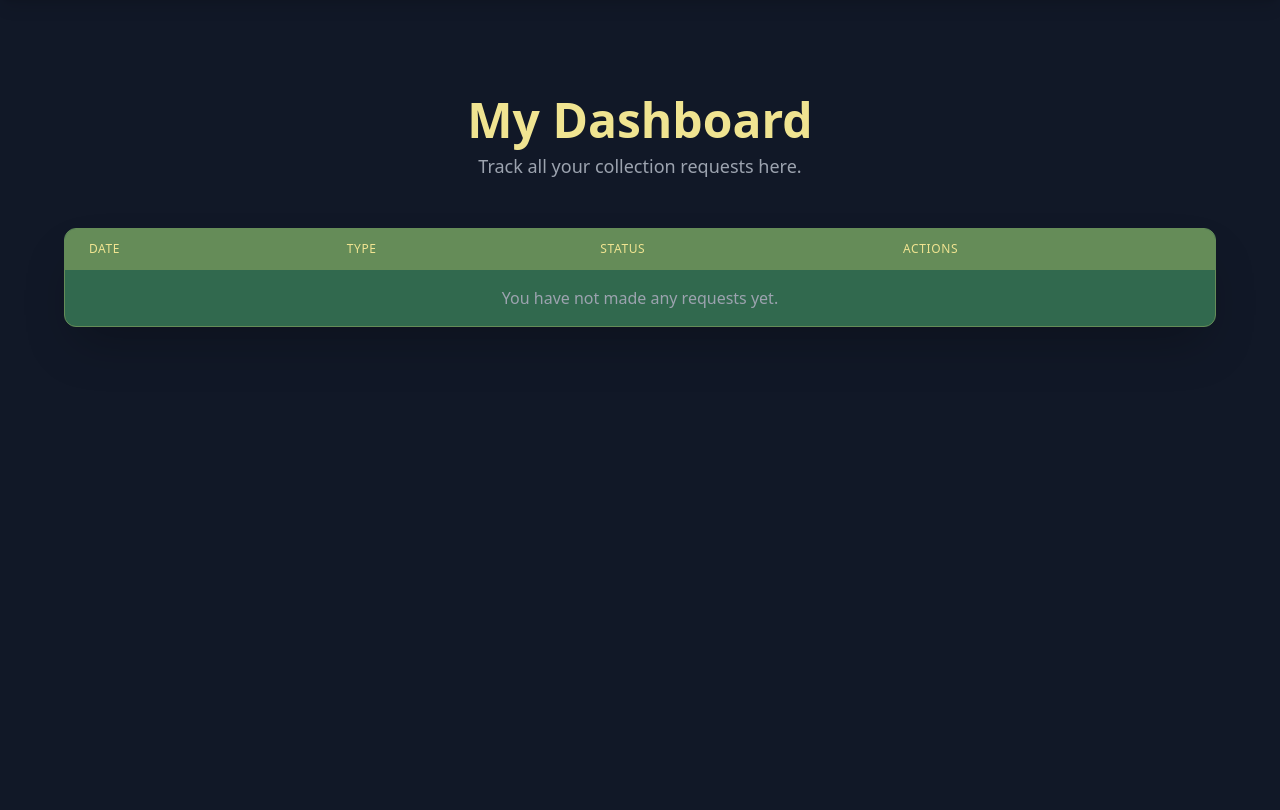
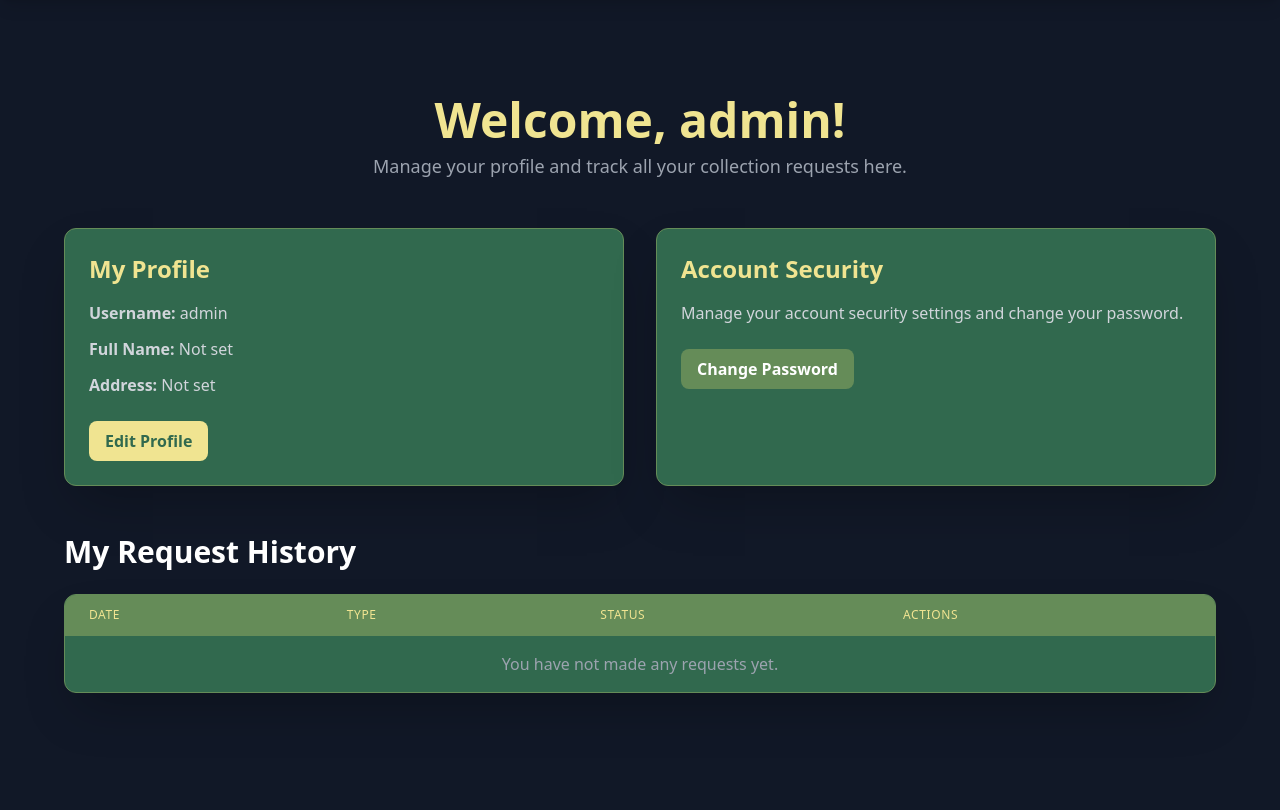
Before and after one commit to Alwin42/Project_100, a Django app: page /dashboard/ in a window 1280 px wide. Shown: the part 72-882 px from the top of the page. Run offline with Django 5.2, Linux system fonts and the light colour scheme; a user stored in the database is signed in; data comes from the database, SQL or seed files in the repository; both versions use the stored data as it was after the commit; some libraries are stand-ins or nearby versions.

Commit message:
Added user details & password change options in dashboard page

```diff
--- a/Eco-Sync/App/urls.py
+++ b/Eco-Sync/App/urls.py
@@ -9,7 +9,7 @@ urlpatterns = [
     path('admin/', admin.site.urls),
     path('', views.home, name='home'),
     path('about/', views.about, name='about'),
-    path('service/', views.service, name='service'), # This view is now updated
+    path('service/', views.service, name='service'),
     path('contact/', views.contact, name='contact'),
     path('login/', views.login, name='login'),
     path('register/', views.register, name='register'),
@@ -17,6 +17,8 @@ urlpatterns = [
     path('dashboard/', views.dashboard, name='dashboard'),
     path('request/cancel/<int:request_id>/', views.cancel_request, name='cancel_request'),
     path('request/review/<int:request_id>/', views.add_review, name='add_review'),
+    path('profile/edit/', views.profile_edit, name='profile_edit'),
+    path('profile/password/', views.password_change, name='password_change'),
 ]
 # This serves media files in development mode
 if settings.DEBUG:
--- a/Eco-Sync/main/forms.py
+++ b/Eco-Sync/main/forms.py
@@ -1,8 +1,9 @@
 # main/forms.py
 from django import forms
-from django.contrib.auth.forms import UserCreationForm, AuthenticationForm
-# --- IMPORT YOUR MODELS ---
-from .models import CollectionRequest, IllegalDumpingReport, Review, WasteType
+# UPDATED: Added PasswordChangeForm
+from django.contrib.auth.forms import UserCreationForm, AuthenticationForm, PasswordChangeForm
+# UPDATED: Added UserProfile
+from .models import CollectionRequest, IllegalDumpingReport, Review, WasteType, UserProfile
 
 # Define the Tailwind classes
 text_input_class = "w-full bg-eco-medium-green border-eco-medium-green text-white rounded-lg p-3 focus:ring-2 focus:ring-eco-light-yellow focus:border-eco-light-yellow transition"
@@ -11,14 +12,50 @@ textarea_class = text_input_class
 select_class = text_input_class
 
 # --- (Your CustomRegistrationForm and CustomLoginForm are here) ---
-# ... (keep them exactly as they are) ...
 class CustomRegistrationForm(UserCreationForm):
-    # ... (your existing code) ...
-    pass
+    # We add the widgets here
+    username = forms.CharField(
+        label="Username",
+        widget=forms.TextInput(attrs={
+            'class': text_input_class,
+            'placeholder': 'Your Username'
+        })
+    )
+    password = forms.CharField(
+        label="Password",
+        widget=forms.PasswordInput(attrs={
+            'class': password_input_class,
+            'placeholder': 'Your Password'
+        })
+    )
+    password2 = forms.CharField(
+        label="Confirm Password",
+        widget=forms.PasswordInput(attrs={
+            'class': password_input_class,
+            'placeholder': 'Confirm Your Password'
+        })
+    )
+
+    class Meta(UserCreationForm.Meta):
+        model = UserCreationForm.Meta.model
+        fields = ("username",) # The fields are handled above
 
 class CustomLoginForm(AuthenticationForm):
-    # ... (your existing code) ...
-    pass
+    # This form is already styled from our previous step
+    username = forms.CharField(
+        label="Username",
+        widget=forms.TextInput(attrs={
+            'class': text_input_class,
+            'placeholder': 'Your Username'
+        })
+    )
+    password = forms.CharField(
+        label="Password",
+        widget=forms.PasswordInput(attrs={
+            'class': password_input_class,
+            'placeholder': 'Your Password'
+        })
+    )
 
 
 # --- ADD THESE NEW FORMS ---
@@ -91,3 +128,50 @@ class ReviewForm(forms.ModelForm):
     class Meta:
         model = Review
         fields = ['rating', 'feedback']
+
+class UserProfileForm(forms.ModelForm):
+    full_name = forms.CharField(
+        label="Full Name",
+        widget=forms.TextInput(attrs={
+            'class': 'w-full bg-eco-medium-green border-eco-medium-green text-white rounded-lg p-3 focus:ring-2 focus:ring-eco-light-yellow focus:border-eco-light-yellow transition',
+            'placeholder': 'Your Full Name'
+        })
+    )
+    address = forms.CharField(
+        label="Address",
+        widget=forms.Textarea(attrs={
+            'class': 'w-full bg-eco-medium-green border-eco-medium-green text-white rounded-lg p-3 focus:ring-2 focus:ring-eco-light-yellow focus:border-eco-light-yellow transition',
+            'rows': 4,
+            'placeholder': 'Your Address'
+        })
+    )
+
+    class Meta:
+        model = UserProfile
+        fields = ['full_name', 'address']
+
+
+class CustomPasswordChangeForm(PasswordChangeForm):
+    # Apply styling to the default password change form
+
+    old_password = forms.CharField(
+        label="Old Password",
+        widget=forms.PasswordInput(attrs={
+            'class': 'w-full bg-eco-medium-green border-eco-medium-green text-white rounded-lg p-3 focus:ring-2 focus:ring-eco-light-yellow focus:border-eco-light-yellow transition',
+            'placeholder': 'Your Old Password'
+        })
+    )
+    new_password1 = forms.CharField(
+        label="New Password",
+        widget=forms.PasswordInput(attrs={
+            'class': 'w-full bg-eco-medium-green border-eco-medium-green text-white rounded-lg p-3 focus:ring-2 focus:ring-eco-light-yellow focus:border-eco-light-yellow transition',
+            'placeholder': 'Your New Password'
+        })
+    )
+    new_password2 = forms.CharField(
+        label="Confirm New Password",
+        widget=forms.PasswordInput(attrs={
+            'class': 'w-full bg-eco-medium-green border-eco-medium-green text-white rounded-lg p-3 focus:ring-2 focus:ring-eco-light-yellow focus:border-eco-light-yellow transition',
+            'placeholder': 'Confirm Your New Password'
+        })
+    )
--- a/Eco-Sync/main/views.py
+++ b/Eco-Sync/main/views.py
@@ -1,6 +1,7 @@
 # main/views.py
 from django.shortcuts import render, redirect, get_object_or_404
-from django.contrib.auth import login as auth_login, authenticate, logout
+# UPDATED: Added update_session_auth_hash
+from django.contrib.auth import login as auth_login, authenticate, logout, update_session_auth_hash
 from django.contrib import messages
 from django.contrib.auth.decorators import login_required
 
@@ -10,7 +11,9 @@ from .forms import (
     CustomLoginForm,
     CollectionRequestForm,
     IllegalDumpingReportForm,
-    ReviewForm
+    ReviewForm,
+    UserProfileForm,              # <-- ADDED THIS
+    CustomPasswordChangeForm      # <-- ADDED THIS
 )
 # --- Import all models needed ---
 from .models import (
@@ -105,7 +108,10 @@ def service(request):
     report_form = IllegalDumpingReportForm()
 
     # Get latest 3 requests for the "Collection Status" box
-    latest_requests = CollectionRequest.objects.filter(user=request.user).order_by('-requested_at')[:3]
+    # Check if user is authenticated before filtering
+    latest_requests = []
+    if request.user.is_authenticated:
+        latest_requests = CollectionRequest.objects.filter(user=request.user).order_by('-requested_at')[:3]
 
     context = {
         'request_form': request_form,
@@ -167,3 +173,37 @@ def add_review(request, request_id):
         'req_to_review': req_to_review
     }
     return render(request, 'add_review.html', context)
+
+@login_required
+def profile_edit(request):
+    # The form is pre-filled with the user's existing profile data
+    if request.method == 'POST':
+        form = UserProfileForm(request.POST, instance=request.user.profile)
+        if form.is_valid():
+            form.save()
+            messages.success(request, 'Your profile has been updated successfully!')
+            return redirect('dashboard')
+    else:
+        form = UserProfileForm(instance=request.user.profile)
+
+    return render(request, 'profile_edit.html', {'form': form})
+
+
+@login_required
+def password_change(request):
+    if request.method == 'POST':
+        form = CustomPasswordChangeForm(user=request.user, data=request.POST)
+        if form.is_valid():
+            user = form.save()
+            # Important! Updates the user's session so they don't get logged out
+            update_session_auth_hash(request, user)
+            messages.success(request, 'Your password was successfully updated!')
+            return redirect('dashboard')
+        else:
+            for field, errors in form.errors.items():
+                for error in errors:
+                    messages.error(request, error)
+    else:
+        form = CustomPasswordChangeForm(user=request.user)
+
+    return render(request, 'password_change.html', {'form': form})
--- a/Eco-Sync/templates/dashboard.html
+++ b/Eco-Sync/templates/dashboard.html
@@ -7,8 +7,8 @@
     <div class="container mx-auto px-4 sm:px-6 lg:px-8 py-16">
 
         <div class="text-center mb-12">
-            <h1 class="text-4xl md:text-5xl font-extrabold mb-2 text-eco-light-yellow">My Dashboard</h1>
-            <p class="text-lg text-gray-400">Track all your collection requests here.</p>
+            <h1 class="text-4xl md:text-5xl font-extrabold mb-2 text-eco-light-yellow">Welcome, {{ user.username }}!</h1>
+            <p class="text-lg text-gray-400">Manage your profile and track all your collection requests here.</p>
         </div>
 
         {% if messages %}
@@ -25,6 +25,32 @@
             </div>
         {% endif %}
 
+        <div class="grid grid-cols-1 md:grid-cols-2 gap-8 mb-12">
+
+            <div class="bg-eco-dark-green rounded-xl shadow-2xl border border-eco-medium-green p-6">
+                <h2 class="text-2xl font-bold text-eco-light-yellow mb-4">My Profile</h2>
+                <div class="space-y-3 text-gray-300">
+                    <p><strong>Username:</strong> {{ user.username }}</p>
+                    <p><strong>Full Name:</strong> {{ user.profile.full_name|default:'Not set' }}</p>
+                    <p><strong>Address:</strong> {{ user.profile.address|default:'Not set'|linebreaksbr }}</p>
+                </div>
+                <a href="{% url 'profile_edit' %}" class="mt-6 inline-block bg-eco-light-yellow text-eco-dark-green hover:bg-eco-olive font-semibold py-2 px-4 rounded-lg transition duration-300">
+                    Edit Profile
+                </a>
+            </div>
+
+            <div class="bg-eco-dark-green rounded-xl shadow-2xl border border-eco-medium-green p-6">
+                <h2 class="text-2xl font-bold text-eco-light-yellow mb-4">Account Security</h2>
+                <div class="space-y-3 text-gray-300">
+                    <p>Manage your account security settings and change your password.</p>
+                </div>
+                <a href="{% url 'password_change' %}" class="mt-6 inline-block bg-eco-medium-green text-white hover:bg-eco-olive hover:text-eco-dark-green font-semibold py-2 px-4 rounded-lg transition duration-300">
+                    Change Password
+                </a>
+            </div>
+        </div>
+
+        <h2 class="text-3xl font-bold text-white mb-6 text-center md:text-left">My Request History</h2>
         <div class="bg-eco-dark-green rounded-xl shadow-2xl border border-eco-medium-green overflow-hidden">
             <div class="overflow-x-auto">
                 <table class="min-w-full divide-y divide-eco-medium-green">
```
Also changed, not shown: Eco-Sync/templates/password_change.html (added, +50 -0 lines), Eco-Sync/templates/profile_edit.html (added, +41 -0 lines), Eco-Sync/db.sqlite3.
